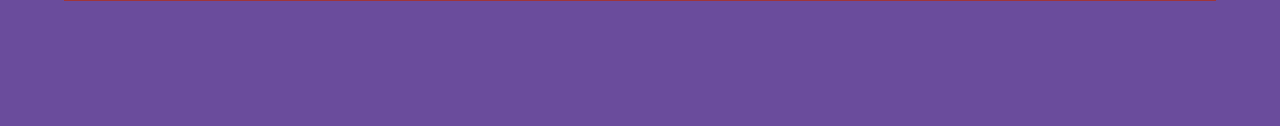
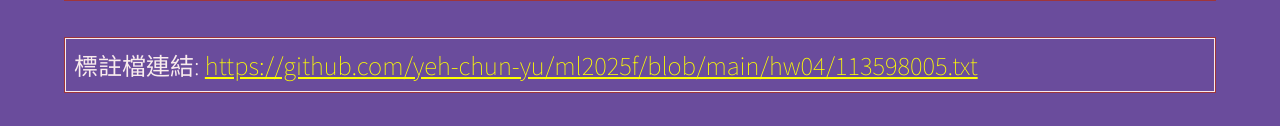
Before and after one commit to UJJJJJJ1/ml2025f, a plain HTML site: page hw04/index.html in a window 1280 px wide. Shown: the part 1451-1577 px from the top of the page. Before the commit the page ends 1488 px from the top, so only its background shows below. Drawn offline with nearby package versions, Linux system fonts and the light colour scheme; a web font is replaced by a local one.

Commit message:
Update index.html

```diff
--- a/hw04/index.html
+++ b/hw04/index.html
@@ -208,7 +208,14 @@
   </div>
 
   <!-- ------------------------------------------------>
-
+<div class="row hw12 bottomrow">
+  <div class="col-md-12 twenty">
+    標註檔連結:
+    <a href="https://github.com/yeh-chun-yu/ml2025f/blob/main/hw04/113598005.txt" download>
+      https://github.com/yeh-chun-yu/ml2025f/blob/main/hw04/113598005.txt
+    </a>
+  </div>
+</div>
   <!-- ------------------------------------------------>
 
 
```
